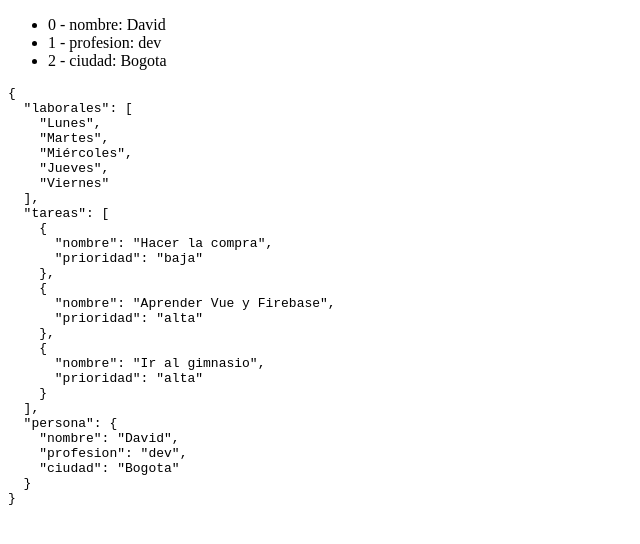
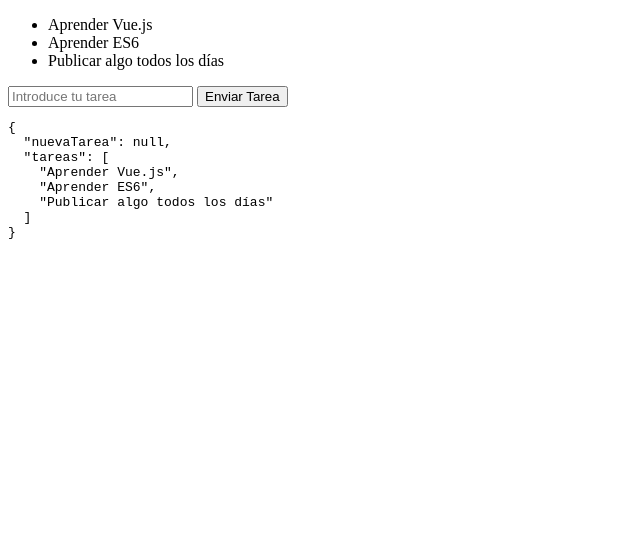
Before and after one commit to devq97/Curso-Vue-js, a plain HTML site: page index.html in a window 1280 px wide. Shown: the whole page, without its empty margins (0-640 px from the left). Drawn offline with Linux system fonts and the light colour scheme.

Commit message:
Eventos - Cuarto video

```diff
--- a/app.js
+++ b/app.js
@@ -1,17 +1,26 @@
 const vm = new Vue({
   el: 'main',
   data: {
-    laborales: ['Lunes', 'Martes', 'Miércoles', 'Jueves', 'Viernes'],
+    nuevaTarea: null,
     tareas: [
-      {nombre: 'Hacer la compra', prioridad: 'baja'},
-      {nombre: 'Aprender Vue y Firebase', prioridad: 'alta'},
-      {nombre: 'Ir al gimnasio', prioridad: 'alta'},
-    ],
+      'Aprender Vue.js',
+      'Aprender ES6',
+      'Publicar algo todos los días'
+    ]
+  },
+  methods: {
+    agregarTarea() {
+      this.tareas.unshift(this.nuevaTarea);
+      this.nuevaTarea = null;
+    }
+  }
+});
 
-    persona: {
-      nombre: 'David',
-      profesion: 'dev',
-      ciudad: 'Bogota'
-    }
-  },
-});
+
+//Vainilla JavaScript
+
+// function agregarTarea() {
+//   const input = document.querySelector('input[type=text]');
+//   vm.tareas.unshift(input.value);
+//   input.value = '';
+// }
--- a/index.html
+++ b/index.html
@@ -7,25 +7,15 @@
   <body>
     <main>
 
-      <!-- MATRIZ  -->
-      <!-- <ul>
-        <li v-for="dia in laborales">{{ dia }}</li>
-      </ul> -->
-
-      <!-- MATRIZ DE OBJETOS -->
-      <!-- <ul>
-        <li v-for="(tarea, index) in tareas">
-          {{ index }} - {{ tarea.nombre }}
-          <small>({{ tarea.prioridad }})</small>
-         </li>
-      </ul> -->
-
-      <!-- OBJETO  -->
       <ul>
-        <li v-for="(value, key, index) in persona">
-          {{ index }} - {{ key }}: {{ value }}
+        <li v-for="tarea in tareas">
+          {{ tarea }}
         </li>
       </ul>
+      <form v-on:submit.prevent="agregarTarea">
+        <input type="text" placeholder="Introduce tu tarea" v-model="nuevaTarea">
+        <input type="submit" value="Enviar Tarea">
+      </form>
 
       <pre>{{ $data }}</pre>
     </main>
```
